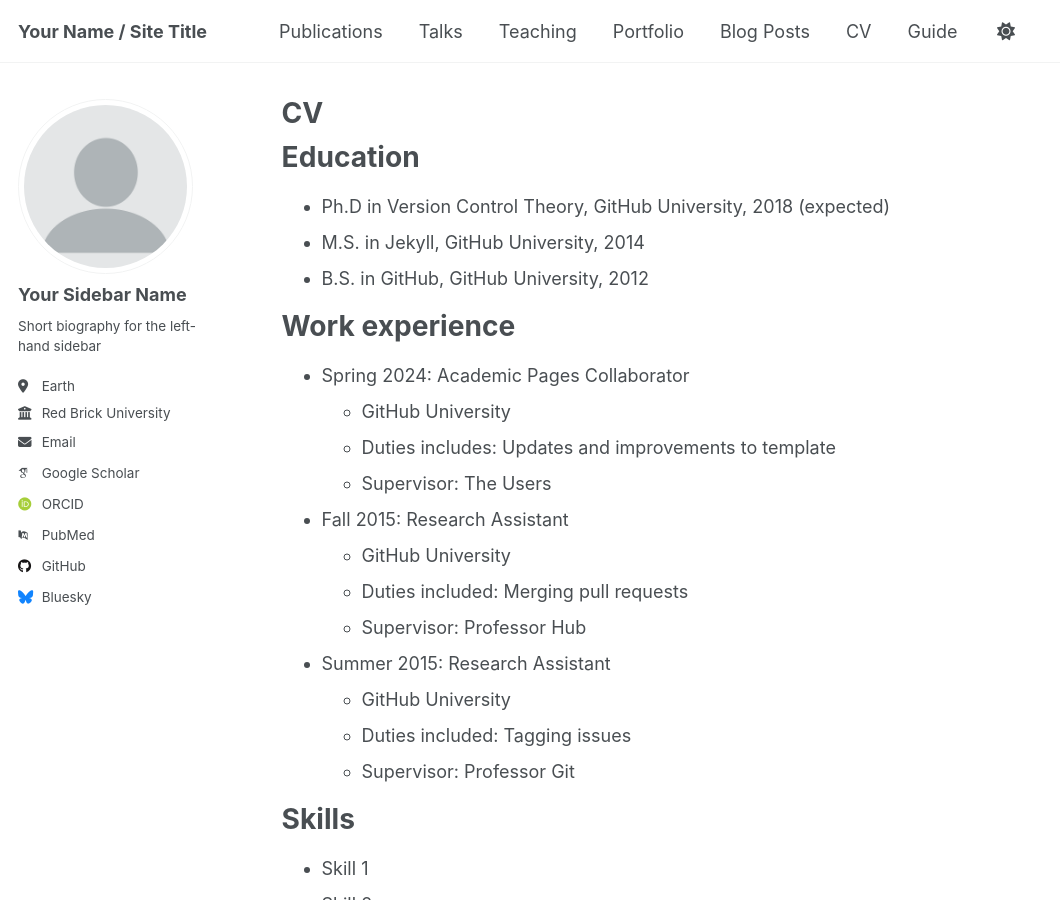
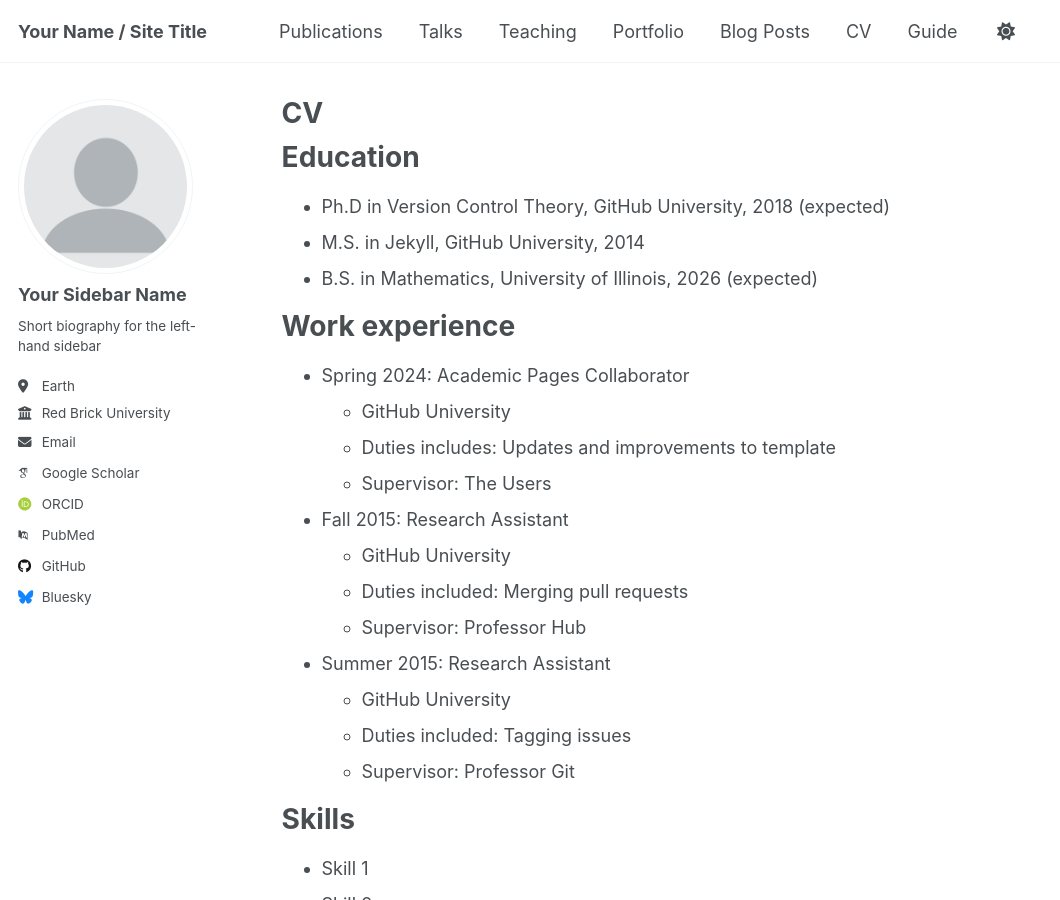
Before and after one commit to haibara134/haibara134.github.io, a Jekyll site: the page built from _pages/cv.md, in a window 1280 px wide and 900 px high. Shown: the whole window, without its empty margins (0-1060 px from the left). Built offline with Jekyll 4.4.1, drawn with Linux system fonts in a browser that asks for light colours; some web fonts are replaced.

Commit message:
Update cv.md

```diff
--- a/_pages/cv.md
+++ b/_pages/cv.md
@@ -13,7 +13,7 @@ Education
 ======
 * Ph.D in Version Control Theory, GitHub University, 2018 (expected)
 * M.S. in Jekyll, GitHub University, 2014
-* B.S. in GitHub, GitHub University, 2012
+* B.S. in Mathematics, University of Illinois, 2026 (expected)
 
 Work experience
 ======
```
